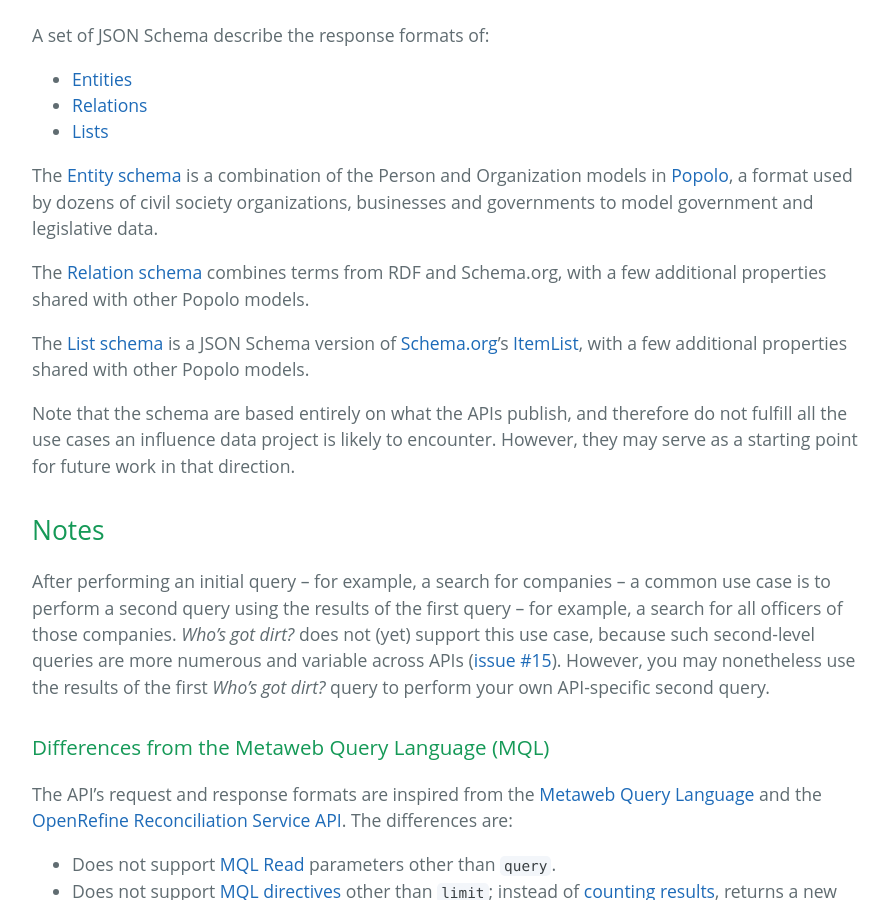
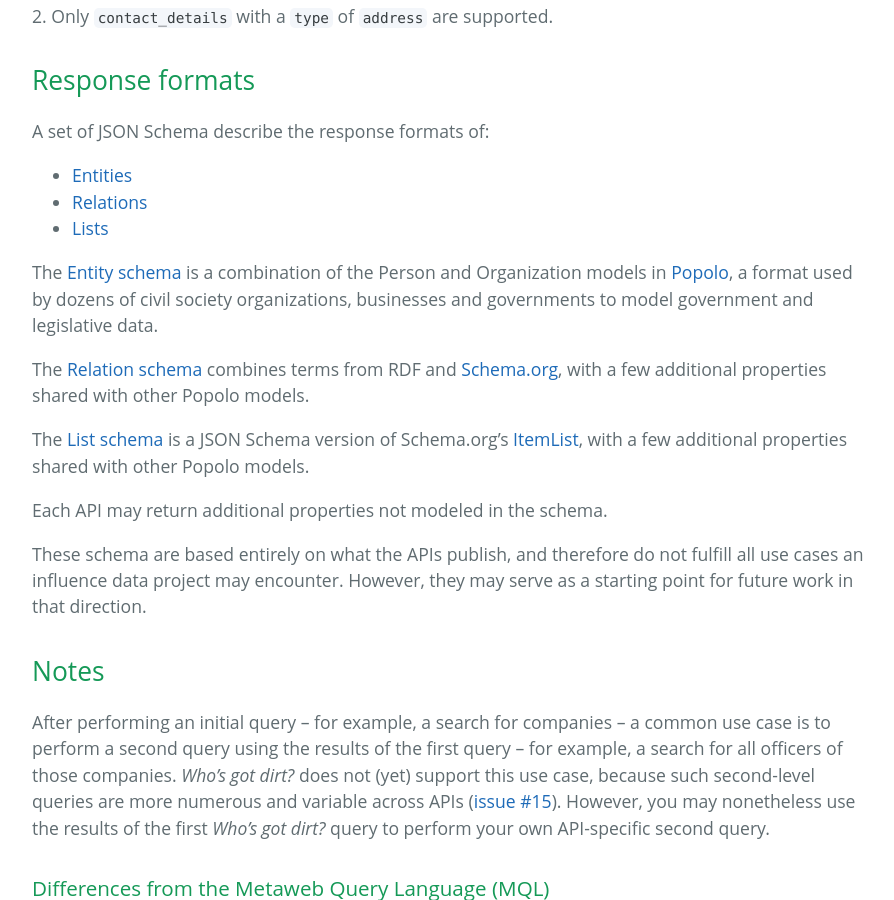
Before and after one commit to influencemapping/whos_got_dirt-server, a Jekyll site: the page built from index.md, in a window 1280 px wide and 900 px high, scrolled down 11845 px. Shown: the whole window, without its empty margins (192-1086 px from the left). Built offline with Jekyll 4.4.1, drawn with Linux system fonts in a browser that asks for light colours; some of the changed text lies outside the part shown.

Commit message:
Clarify no loss of functionality

```diff
--- a/index.md
+++ b/index.md
@@ -59,6 +59,8 @@
   * [/search](http://api.poderopedia.org/search), queried via[`/entities`](#entities)
 
 Don't see an API you use? Please request its support in [this issue](https://github.com/influencemapping/whos_got_dirt-gem/issues/3).
+
+The <i>Who's got dirt?</i> API's request format supports all filters of the supported APIs, and its response format returns all data from the supported APIs. In other words, there is no loss of functionality in using the <i>Who's got dirt?</i> API.
 
 
 <h3 id="api-keys">API Keys</h3>
@@ -296,11 +298,13 @@
 
 The [Entity schema](https://github.com/influencemapping/whos_got_dirt-gem/blob/master/schemas/schema.json#L4) is a combination of the Person and Organization models in [Popolo](http://www.popoloproject.com/), a format used by dozens of civil society organizations, businesses and governments to model government and legislative data.
 
-The [Relation schema](https://github.com/influencemapping/whos_got_dirt-gem/blob/master/schemas/schema.json#L132) combines terms from RDF and Schema.org, with a few additional properties shared with other Popolo models.
+The [Relation schema](https://github.com/influencemapping/whos_got_dirt-gem/blob/master/schemas/schema.json#L132) combines terms from RDF and [Schema.org](http://schema.org/), with a few additional properties shared with other Popolo models.
 
-The [List schema](https://github.com/influencemapping/whos_got_dirt-gem/blob/master/schemas/schema.json#L213) is a JSON Schema version of [Schema.org](http://schema.org/)'s [ItemList](http://schema.org/ItemList), with a few additional properties shared with other Popolo models.
+The [List schema](https://github.com/influencemapping/whos_got_dirt-gem/blob/master/schemas/schema.json#L213) is a JSON Schema version of Schema.org's [ItemList](http://schema.org/ItemList), with a few additional properties shared with other Popolo models.
 
-Note that the schema are based entirely on what the APIs publish, and therefore do not fulfill all the use cases an influence data project is likely to encounter. However, they may serve as a starting point for future work in that direction.
+Each API may return additional properties not modeled in the schema.
+
+These schema are based entirely on what the APIs publish, and therefore do not fulfill all use cases an influence data project may encounter. However, they may serve as a starting point for future work in that direction.
 
 
 <h2 id="notes">Notes</h2>
```
